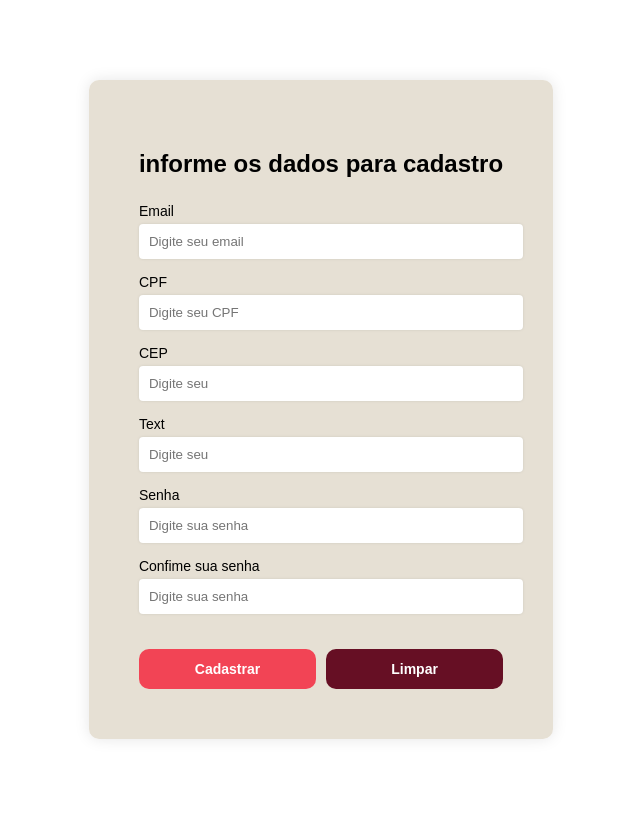
After one commit to Nayara95/NexusFitness, a PHP site: page /cadastro-aluno.html in a window 1280 px wide. The commit adds this page. Shown: the whole page, without its empty margins (319-959 px from the left). Run offline with PHP 8.4, Linux system fonts and the light colour scheme.

Commit message:
criação tela de cadastro

```diff
--- /dev/null
+++ b/cadastro-aluno.html
@@ -0,0 +1,45 @@
+<!DOCTYPE html>
+<html lang="pt-BR">
+<head>
+    <meta charset="UTF-8">
+    <meta name="viewport" content="width=device-width, initial-scale=1.0">
+    <title>Login | Nexus Fitness</title>
+    <link rel="stylesheet" href="style.css">
+</head>
+<body>
+
+    <div class="login-container">
+
+        <!-- ======== LADO ESQUERDO ======== -->
+        <div class="login-left">
+            <h2>informe os dados para cadastro</h2>
+
+            <form onsubmit="return cadastraForm()">
+                <label for="email">Email</label>
+                <input type="text" id="email" name="email" placeholder="Digite seu email" required>
+
+                <label for="cpf">CPF</label>
+                <input type="text" id="cpf" name="cpf" placeholder="Digite seu CPF" required>
+
+                <label for="cep">CEP</label>
+                <input type="text" id="email" name="email" placeholder="Digite seu " required>
+
+                <label for="email">Text</label>
+                <input type="text" id="email" name="email" placeholder="Digite seu " required>
+
+                <label for="senha">Senha</label>
+                <input type="password" id="senha" name="senha" placeholder="Digite sua senha" required>
+
+                <label for="conf-senha">Confime sua senha</label>
+                <input type="password" id="conf-senha" name="conf-senha" placeholder="Digite sua senha" required>
+
+                <div class="login-buttons">
+                    <button type="submit" class="btn-acessar">Cadastrar</button>
+                    <button type="button" class="btn-redefinir">Limpar</button>
+                </div>
+            </form>
+        </div>
+    </div>
+
+</body>
+</html>
--- a/login.html
+++ b/login.html
@@ -33,7 +33,8 @@
             <img src="imagens/nexus.png" alt="Nexus Fitness" class="logo-login">
             <h3>NEXUS<br>FITNESS</h3>
             <p>Ainda não é nosso aluno?</p>
-            <button class="btn-cadastrar">Cadastrar</button>
+            <a href="cadastro-aluno.html" class="btn-cadastrar">Cadastrar</a>
+
         </div>
 
     </div>
--- a/style.css
+++ b/style.css
@@ -115,8 +115,8 @@ main {
 /* ======== LOGIN PAGE ======== */
 .login-container {
   display: flex;
-  width: 800px;
-  height: 450px;
+  width: auto;
+  height: auto;
   margin: 80px auto;
   background-color: var(--CorFundoTotal);
   border-radius: 10px;
@@ -220,6 +220,7 @@ main {
   cursor: pointer;
   font-weight: bold;
   font-size: 14px;
+  text-decoration: none;
 }
 
 /* ======== RODAPÉ ======== */
```
